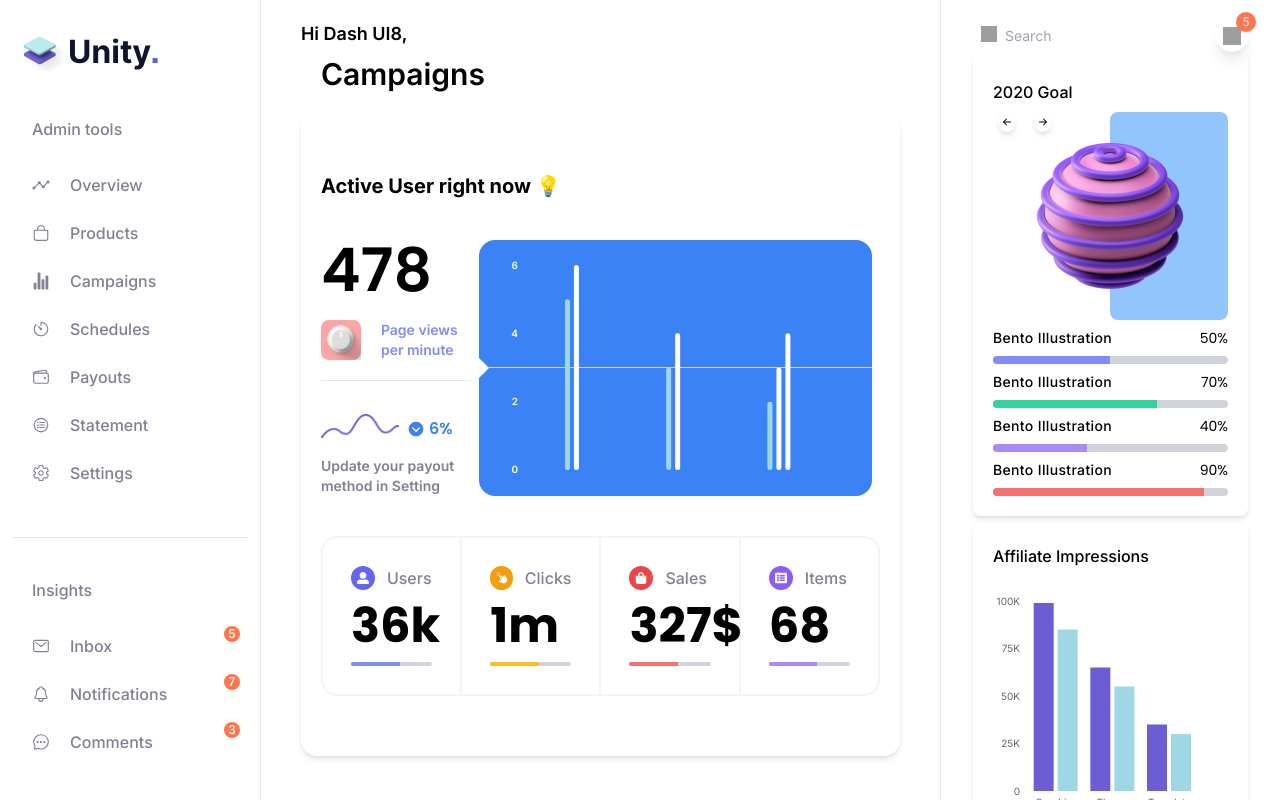
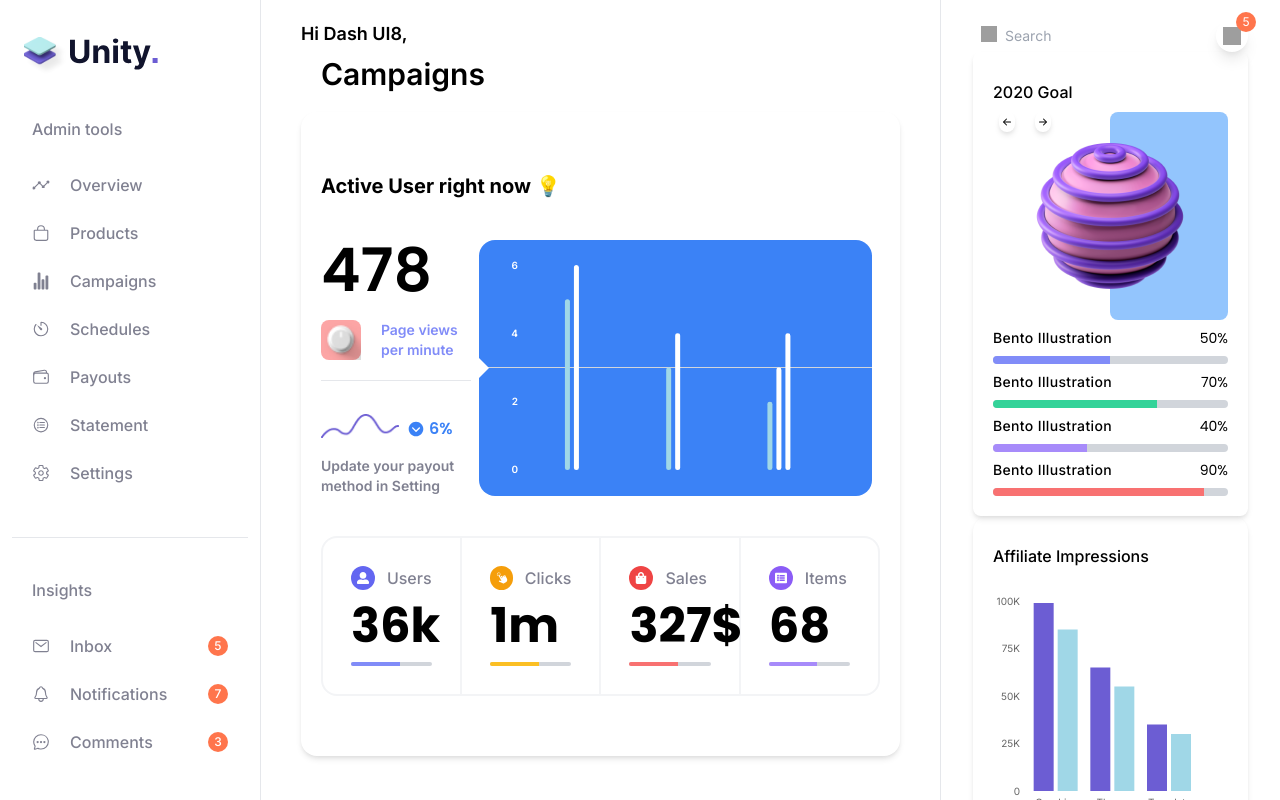
Before and after one commit to Abdul3030/unity, a Next.js app: page / in a window 1280 px wide. Shown: the top 800 px of the page. Built offline with nearby package versions, Linux system fonts and the light colour scheme; grey boxes are pictures that could not be loaded.

Commit message:
Fixed mobile version navbar issue

```diff
--- a/components/Sidebar/Item.tsx
+++ b/components/Sidebar/Item.tsx
@@ -1,4 +1,5 @@
 import * as Ionic from 'react-icons/io5';
+import { useMediaQuery } from 'react-responsive';
 import Link from 'next/link';
 import { useContext } from 'react';
 import { CollapseContext } from '../../context/CollapseContext';
@@ -12,13 +13,15 @@ type ItemProps = {
 
 const Item = ({icon, name, badge, url}:ItemProps) => {
 
+    const isTablet = useMediaQuery({minWidth: 768, maxWidth: 1023}, undefined, (match) => match ? setCollapse(true) : setCollapse(false));
+
     const Icon = Ionic[icon];
 
     const [collapse, setCollapse] = useContext<any>(CollapseContext);
 
     return (
         <Link  href={url} passHref>
-            <div onClick={() => setCollapse(true)} className="relative w-full font-medium cursor-pointer transition-all duration-400 ease-in-out flex justify-between items-center rounded-xl px-5 py-3 text-unity-gray hover:bg-unity-purple hover:text-white">
+            <div onClick={() => isTablet ? setCollapse(true) : ''} className="relative w-full font-medium cursor-pointer transition-all duration-400 ease-in-out flex justify-between items-center rounded-xl px-5 py-3 text-unity-gray hover:bg-unity-purple hover:text-white">
                 <div className={`flex ${collapse ? 'justify-between' : 'justify-between'}`}>
                     <i className="text-lg flex items-center"><Icon /></i>
                     {
@@ -27,7 +30,7 @@ const Item = ({icon, name, badge, url}:ItemProps) => {
                 </div>
                 {
                     badge! >= 0 && (<>
-                            <div className={`rounded-full flex justify-center items-center bg-unity-orange ${!collapse ? 'absolute top-1 right-2 w-4 h-4' : 'w-5 h-5'}`}>
+                            <div className={`rounded-full flex justify-center items-center bg-unity-orange ${collapse ? 'absolute top-1 right-2 w-4 h-4' : 'w-5 h-5'}`}>
                                 <span className="p-2 text-xs text-white">{badge}</span>
                             </div>
                         </>)
```
